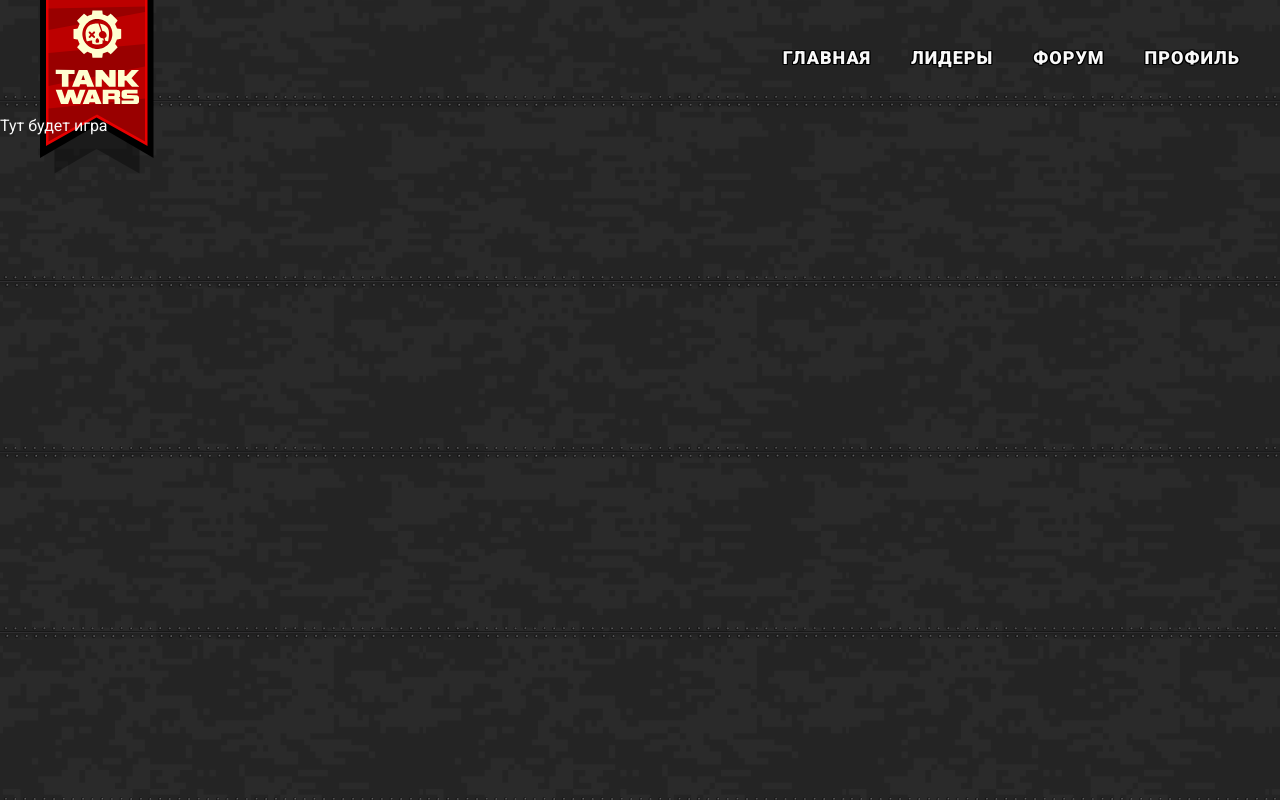
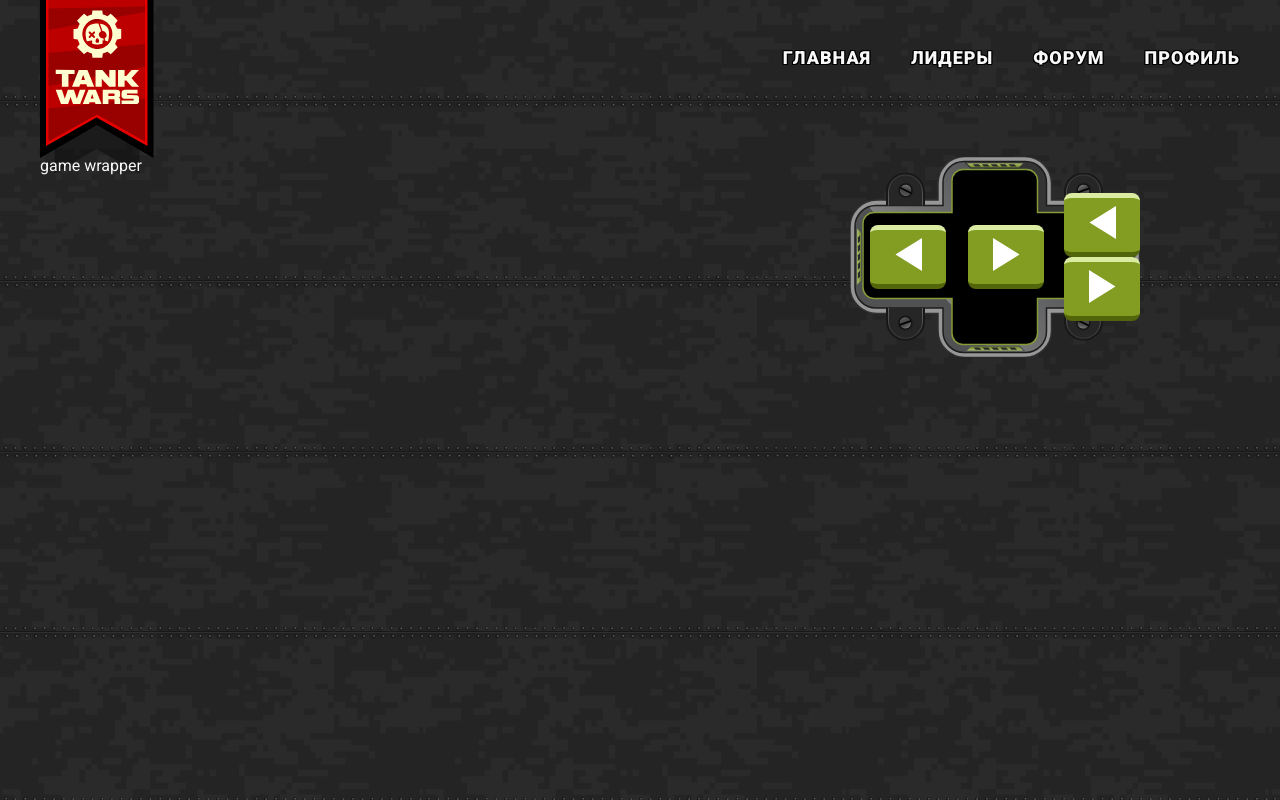
Before and after one commit to Timur233/falcon-tanks, a React (Vite) app in the folder packages/client/: page /game in a window 1280 px wide. Built offline with nearby package versions, Linux system fonts and the light colour scheme; the HTML template or start-up script is replaced by a standard one.

Commit message:
Кнопки управления танком:  - стрелки

```diff
--- a/packages/client/src/components/common/Header/Header.tsx
+++ b/packages/client/src/components/common/Header/Header.tsx
@@ -13,7 +13,8 @@ export const Header = (props: HeaderProps) => {
 
   return (
     <header className={`main-header ${className}`}>
-      <div className="container-fluid main-header__container">
+      <div className="container-fluid">
+        <div className="main-header__container">
           <div className="main-header__logo-block logo-block">
             <Link className="logo-block__link" to="/">
               <img
@@ -47,6 +48,7 @@ export const Header = (props: HeaderProps) => {
             </NavLink>
           </nav>
         </div>
+      </div>
     </header>
   )
 }
--- a/packages/client/src/layouts/PrivateLayout/PrivateLayout.tsx
+++ b/packages/client/src/layouts/PrivateLayout/PrivateLayout.tsx
@@ -1,5 +1,6 @@
 import { Header } from '@/components/common/Header/Header'
 import { Outlet } from 'react-router-dom'
+import './PrivateLayout.scss';
 
 export default function PrivateLayout() {
   return (
--- a/packages/client/src/pages/Game/Game.tsx
+++ b/packages/client/src/pages/Game/Game.tsx
@@ -1,3 +1,21 @@
+import { Arrows } from './components/Arrows/Arrows';
+import './Game.scss';
+
+
 export const Game = () => {
-  return <>Тут будет игра</>
+  return <section className='game-page'>
+    <div className="container-fluid">
+      <div className="row">
+        <div className="column col-8">
+          <div className="game-page__wrapper game-wrapper">
+
+          </div>
+          game wrapper
+        </div>
+        <div className="column col-4">
+          <Arrows></Arrows>
+        </div>
+      </div>
+    </div>
+  </section>
 }
--- /dev/null
+++ b/packages/client/src/pages/Game/components/Arrows/Arrows.scss
@@ -0,0 +1,123 @@
+@import "../../../../scss/vars.scss";
+
+.controll-arrows {
+    position: relative;
+    display: flex;
+    align-items: center;
+    justify-content: center;
+    height: 200px;
+    width: 290px;
+
+    background: url('@/assets/images/svg/arrow-controll-bg.svg') no-repeat center
+      center;
+}
+
+.horizontal-arrows {
+    position: relative;
+    display: flex;
+    justify-content: space-between;
+    width: 100%;
+    padding: 0 20px;
+}
+
+// .vertical-arrows {
+//     position: absolute;
+//     left: 0;
+//     top: 0;
+//     right: 0;
+//     bottom: 0;
+
+//     &__top {
+//         position: absolute;
+//         top: 1px;
+//         left: 50%;
+//         transform: translateX(-50%);
+//     }
+
+//     &__bottom {
+//         position: absolute;
+//         bottom: 1px;
+//         left: 50%;
+//         transform: translateX(-50%);
+//     }
+// }
+
+// .arrow-top {
+//     width: 100px;
+//     height: 50px;
+
+//     &__border {
+//         position: absolute;
+//         top: -$border-width - 3;
+//         left: -$border-width - 3;
+//         right: -$border-width - 3;
+//         bottom: $border-width + 1px;
+
+//         border-radius: $border-radius $border-radius 0 0;
+//         background: $border-gradient;
+//         background-size: 50% 50%;
+//         background-repeat: no-repeat;
+//         z-index: -1;
+//         padding: 10px;
+//         border: 3px solid $outline-color;
+//         border-bottom: none;
+
+//         &::before {
+//             @include borderDecorSettings(0, 0)
+//         }
+//     }
+
+//     &__content {
+//         position: relative;
+//         display: flex;
+//         width: 100px;
+//         height: 50px;
+//         border-radius: calc($border-radius - 6px) calc($border-radius - 6px) 0 0;
+//         border: 1px solid $primary-color;
+//         border-bottom: none;
+//         background-color: $bg-color;
+//         text-align: center;
+//         color: $text-color;
+//         padding: 12px;
+//     }
+// }
+
+// .arrow-bottom {
+//     width: 100px;
+//     height: 50px;
+
+//     &__border {
+//         position: absolute;
+//         top: $border-width + 1px;
+//         left: -$border-width - 3;
+//         right: -$border-width - 3;
+//         bottom: -$border-width - 3;
+
+//         border-radius: 0 0 $border-radius $border-radius;
+//         background: $border-gradient;
+//         background-size: 50% 50%;
+//         background-repeat: no-repeat;
+//         z-index: -1;
+//         padding: 10px;
+//         border: 3px solid $outline-color;
+//         border-top: none;
+
+//         &::before {
+//             @include borderDecorSettings('auto', 0, 0, 0, 180deg)
+//         }
+//     }
+
+//     &__content {
+//         position: relative;
+//         display: flex;
+//         width: 100px;
+//         height: 50px;
+//         border-radius: 0 0 calc($border-radius - 6px) calc($border-radius - 6px);
+//         border: 1px solid $primary-color;
+//         border-top: none;
+//         background-color: $bg-color;
+//         text-align: center;
+//         color: $text-color;
+//         padding: 12px;
+//     }
+// }
--- /dev/null
+++ b/packages/client/src/pages/Game/components/Arrows/Arrows.tsx
@@ -0,0 +1,113 @@
+import { useEffect, useState } from 'react';
+import { ButtonMid } from '../buttons/ButtonMid/ButtonMid';
+import './Arrows.scss';
+
+export const Arrows = () => {
+  const [activeButtons, setActiveButtons] = useState({
+    upButton: false,
+    downButton: false,
+    leftButton: false,
+    rightButton: false
+  })
+
+  const toggleButton = (buttonName: string, state: boolean) => {
+
+    setActiveButtons({ ...activeButtons, [buttonName]: state});
+  };
+
+  const handleKey = (event: KeyboardEvent) => {
+    console.log(activeButtons);
+
+    switch (event.key) {
+      case 'ArrowUp':
+        toggleButton('upButton', event.type === 'keydown' ? true : false);
+        break;
+      case 'ArrowDown':
+        toggleButton('downButton', event.type === 'keydown' ? true : false);
+        break;
+      case 'ArrowLeft':
+        toggleButton('leftButton', event.type === 'keydown' ? true : false);
+        break;
+      case 'ArrowRight':
+        toggleButton('rightButton', event.type === 'keydown' ? true : false);
+        break;
+      default:
+        break;
+    }
+  };
+
+  useEffect(() => {
+    window.addEventListener('keydown', handleKey);
+    window.addEventListener('keyup', handleKey);
+
+    return () => {
+      window.removeEventListener('keydown', handleKey);
+      window.removeEventListener('keyup', handleKey);
+    };
+  }, []);
+
+  return (
+    <div className="controll-arrows">
+        <div className="controll-arrows__horizontal horizontal-arrows">
+            <ButtonMid
+              buttonName='leftButton'
+              isPressed={activeButtons.leftButton}
+              toggleButton={toggleButton}
+            >
+              <svg
+                width="33" height="33"
+                viewBox="0 0 33 33"
+                fill="none"
+                xmlns="http://www.w3.org/2000/svg"
+              >
+                <path d="M30 0L30 33L3.5 16.5L30 0Z" fill="white"/>
+              </svg>
+            </ButtonMid>
+            <ButtonMid
+              buttonName='rightButton'
+              isPressed={activeButtons.rightButton}
+              toggleButton={toggleButton}
+            >
+              <svg
+                width="33" height="33"
+                viewBox="0 0 33 33"
+                fill="none"
+                xmlns="http://www.w3.org/2000/svg"
+              >
+                <path d="M3 33V0L29.5 16.5L3 33Z" fill="white"/>
+              </svg>
+            </ButtonMid>
+        </div>
+        <div className="controll-arrows__vertical vertical-arrows">
+            <ButtonMid
+              buttonName='leftButton'
+              isPressed={activeButtons.leftButton}
+              toggleButton={toggleButton}
+            >
+              <svg
+                width="33" height="33"
+                viewBox="0 0 33 33"
+                fill="none"
+                xmlns="http://www.w3.org/2000/svg"
+              >
+                <path d="M30 0L30 33L3.5 16.5L30 0Z" fill="white"/>
+              </svg>
+            </ButtonMid>
+            <ButtonMid
+              buttonName='rightButton'
+              isPressed={activeButtons.rightButton}
+              toggleButton={toggleButton}
+            >
+              <svg
+                width="33" height="33"
+                viewBox="0 0 33 33"
+                fill="none"
+                xmlns="http://www.w3.org/2000/svg"
+              >
+                <path d="M3 33V0L29.5 16.5L3 33Z" fill="white"/>
+              </svg>
+            </ButtonMid>
+        </div>
+    </div>
+  )
+}
--- /dev/null
+++ b/packages/client/src/pages/Game/components/buttons/ButtonMid/ButtonMid.scss
@@ -0,0 +1,31 @@
+@import "../../../../../scss/vars.scss";
+
+.button-middle {
+    outline: none;
+    border: none;
+    cursor: pointer;
+    border-radius: 8px;
+    background-color: $c_button;
+    transition: border-color $animation-base-speed;
+
+    padding: 4px 12px;
+    display: block;
+
+    border-top: 5px solid $c_button-top;
+    border-bottom: 5px solid $c_button-bottom;
+
+    font-size: 16px;
+    font-family: $f_default-font-family;
+    font-weight: 900;
+    color: $c_font-default;
+    text-decoration: none;
+    text-align: center;
+
+    width: 76px;
+    height: 64px;
+
+    &_active {
+      border-bottom-color: $c_button-top;
+      border-top-color: $c_button-bottom;
+    }
+  }
--- /dev/null
+++ b/packages/client/src/pages/Game/components/buttons/ButtonMid/ButtonMid.tsx
@@ -0,0 +1,24 @@
+import './ButtonMid.scss'
+
+type ButtonMidPropsType = {
+    children: React.ReactNode;
+    isPressed: boolean,
+    buttonName: string,
+    toggleButton: (buttonName: string, state: boolean) => void,
+
+}
+
+export const ButtonMid = (props: ButtonMidPropsType) => {
+  const { children, isPressed, buttonName, toggleButton } = props;
+
+  return (
+    <button
+        className={`button-middle ${isPressed ? 'button-middle_active' : ''}`}
+        onMouseDown={toggleButton.bind({}, buttonName, true)}
+        onMouseUp={toggleButton.bind({}, buttonName, false)}
+        onMouseLeave={toggleButton.bind({}, buttonName, false)}
+    >
+        {children}
+    </button>
+  )
+}
--- a/packages/client/src/scss/grid-system.scss
+++ b/packages/client/src/scss/grid-system.scss
@@ -2,7 +2,7 @@
 @import './vars.scss';
 
 .container-fluid {
-  display: flex;
+  display: block;
   width: 100%;
   max-width: $container_fluid-max-width;
   padding: $container_fluid-padding;
```
Also changed, not shown: packages/client/src/assets/images/svg/arrow-controll-bg.svg (added), packages/client/src/pages/Game/Game.scss (added). Lines whose indentation alone changed are shown as unchanged.
